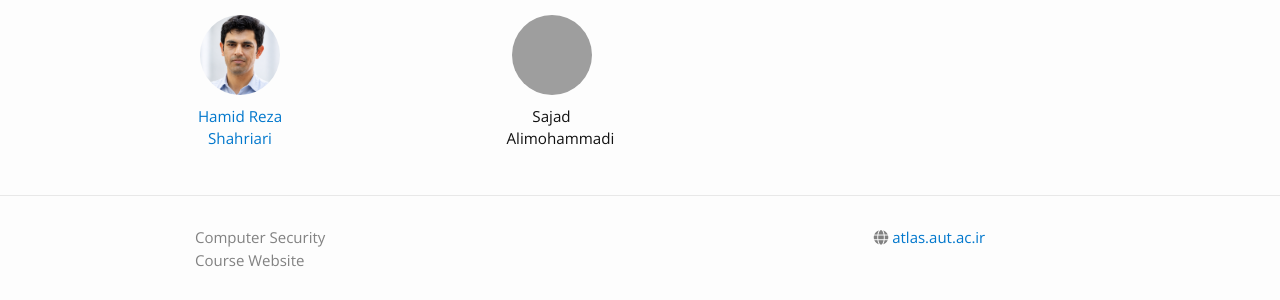
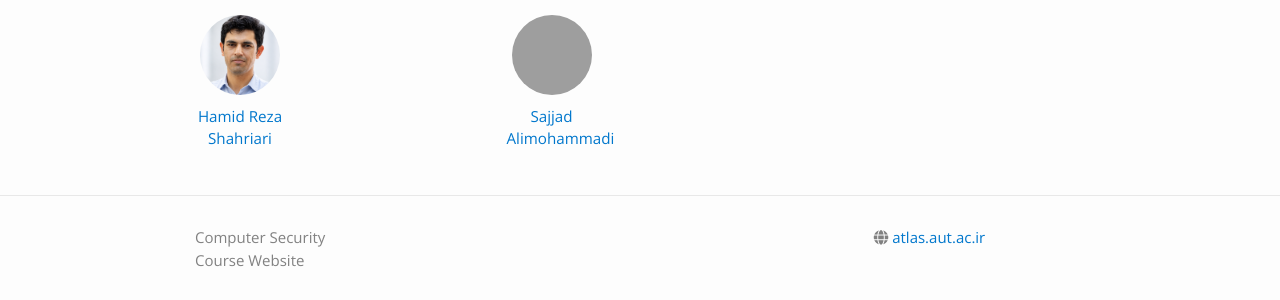
Before and after one commit to atlaslab-ai/CompSec, a Jekyll site: the page built from index.md, in a window 1280 px wide. Shown: the part 411-711 px from the top of the page. Built offline with Jekyll 4.4.1, drawn with Linux system fonts in a browser that asks for light colours; nearby versions of some CDN libraries; grey boxes are pictures that could not be loaded.

Commit message:
Update people.yml

```diff
--- a/_data/people.yml
+++ b/_data/people.yml
@@ -4,6 +4,6 @@ instructors:
     webpage: https://scholar.google.com/citations?user=z2CvkDQAAAAJ&hl=en
 
 teaching_assistants:
-  - name: Sajad Alimohammadi
+  - name: Sajjad Alimohammadi
     profile_pic: /_images/pp/ta.jpg
-    webpage:
+    webpage: mailto:sajjad.alimohammadi@aut.ac.ir
```
